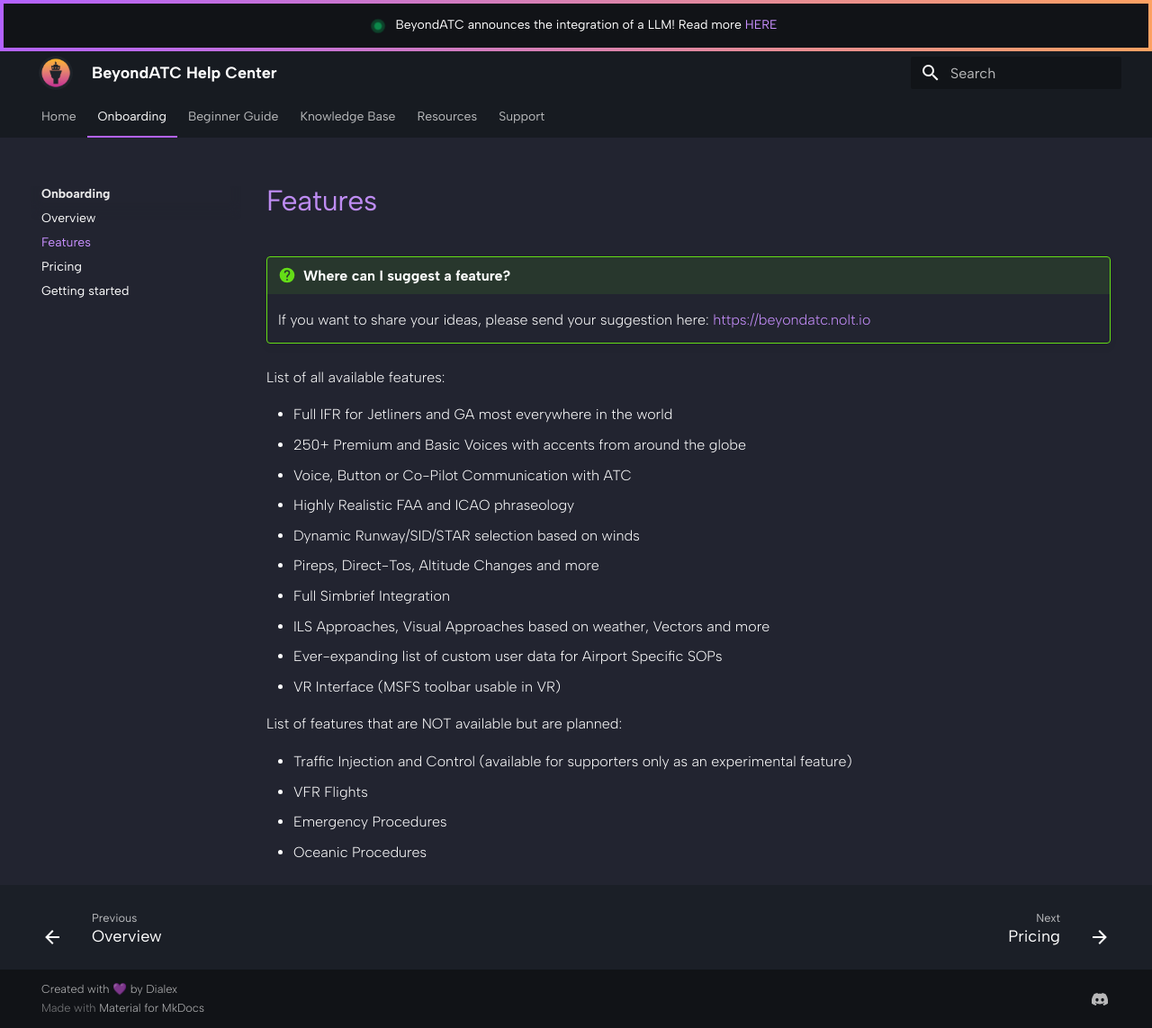
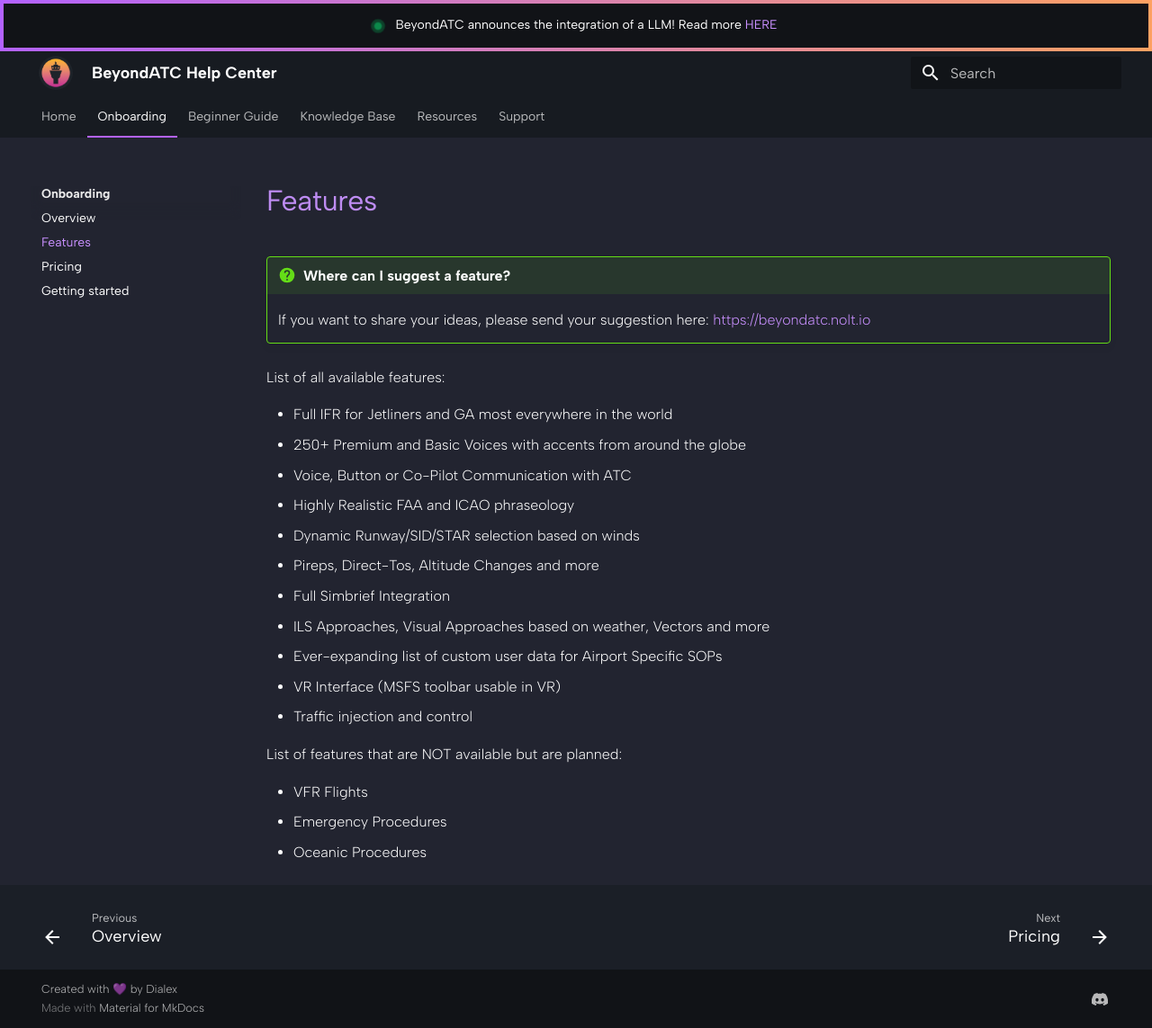
Before and after one commit to BeyondATC/BeyondATC_Wiki, an MkDocs documentation site: the page built from docs/onboarding/features.md, in a window 1280 px wide and 1143 px high. Shown: the whole window at 90% size. Built offline with MkDocs 1.6.1 and Material for MkDocs 9.7.7, drawn with Linux system fonts in a browser that asks for light colours.

Commit message:
updating info

```diff
--- a/docs/onboarding/features.md
+++ b/docs/onboarding/features.md
@@ -16,10 +16,10 @@ List of all available features:
 - ILS Approaches, Visual Approaches based on weather, Vectors and more
 - Ever-expanding list of custom user data for Airport Specific SOPs
 - VR Interface (MSFS toolbar usable in VR)
+- Traffic injection and control
 
 List of features that are NOT available but are planned:
 
-- Traffic Injection and Control (available for supporters only as an experimental feature)
 - VFR Flights
 - Emergency Procedures
 - Oceanic Procedures
```
Also changed, not shown: docs/onboarding/overview.md (+1 -1 lines).
